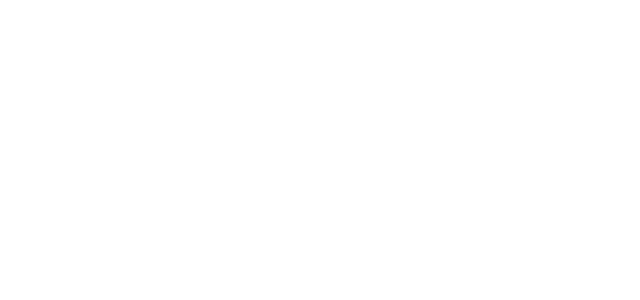
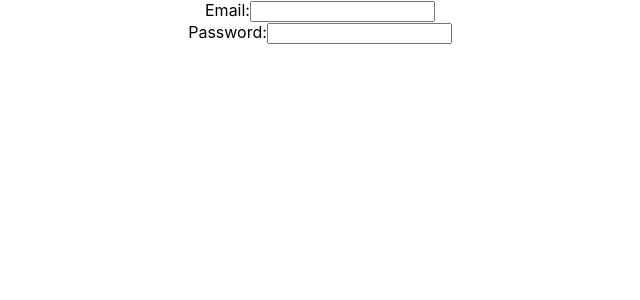
Before and after one commit to khaled39ab/email-password-auth, a React (Create React App) app: page / in a window 1280 px wide. Shown: the top 300 px of the page, without its empty margins (320-960 px from the left). Built offline with nearby package versions, Linux system fonts and the light colour scheme.

Commit message:
create input email password

```diff
--- a/src/App.js
+++ b/src/App.js
@@ -1,10 +1,20 @@
-import logo from './logo.svg';
+import { getAuth } from "firebase/auth";
 import './App.css';
+import app from './firebase.init';
 
+
+const auth = getAuth(app);
 function App() {
   return (
     <div className="App">
-
+      <div>
+        <form>
+            <>Email:</>
+            <input type="email" name="" id="" /> <br />
+            <>Password:</>
+            <input type="password" name="" id="" />
+        </form>
+      </div>
     </div>
   );
 }
--- /dev/null
+++ b/src/firebase.init.js
@@ -0,0 +1,19 @@
+// Import the functions you need from the SDKs you need
+import { initializeApp } from "firebase/app";
+// TODO: Add SDKs for Firebase products that you want to use
+// https://firebase.google.com/docs/web/setup#available-libraries
+
+// Your web app's Firebase configuration
+const firebaseConfig = {
+  apiKey: "AIzaSyDEXLt5WyqbKzhg5wmz0nMGHcbyTjDTsyg",
+  authDomain: "email-password-auth-e2632.firebaseapp.com",
+  projectId: "email-password-auth-e2632",
+  storageBucket: "email-password-auth-e2632.appspot.com",
+  messagingSenderId: "716687436555",
+  appId: "1:716687436555:web:dc5fd77a26b6de2938d00e"
+};
+
+// Initialize Firebase
+const app = initializeApp(firebaseConfig);
+
+export default app;
```
